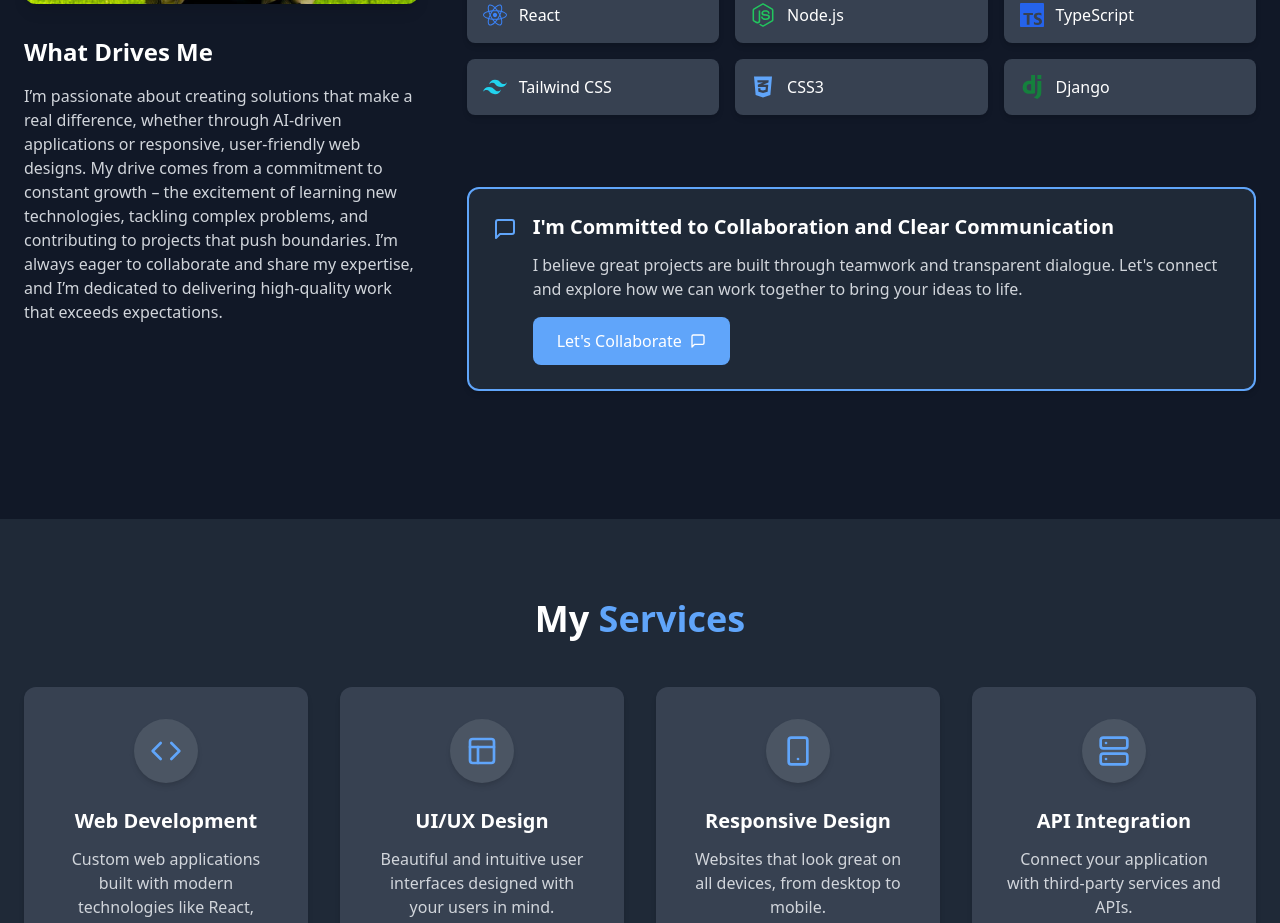
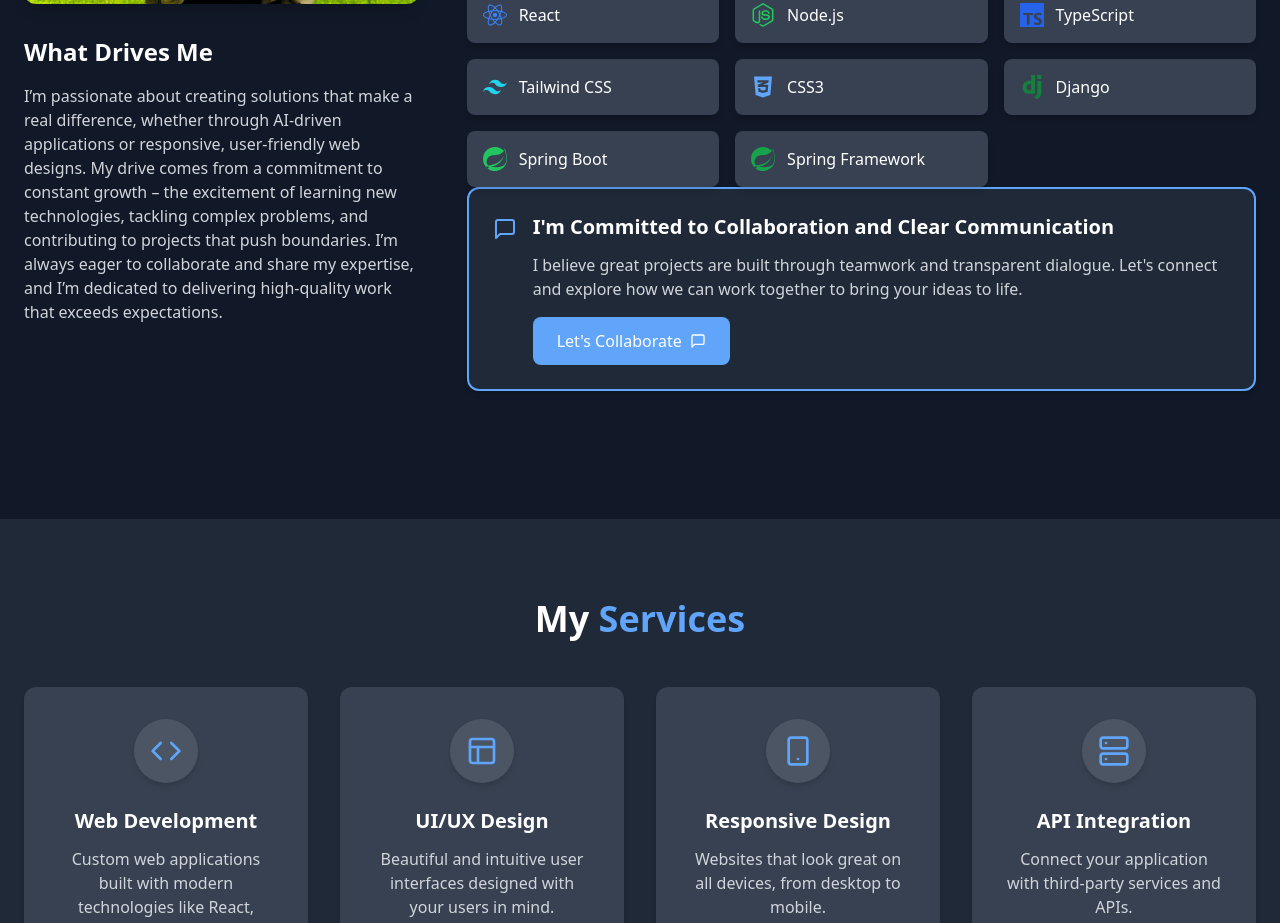
Before and after one commit to Degaga-Emiru/portfolio-website, a React (Vite) app in the folder my-portfolio/: page / in a window 1280 px wide. Shown: the part 1260-2183 px from the top of the page. Built offline with nearby package versions, Linux system fonts and the light colour scheme.

Commit message:
update the about page

```diff
--- a/my-portfolio/src/sections/About.jsx
+++ b/my-portfolio/src/sections/About.jsx
@@ -2,7 +2,7 @@ import { useState } from 'react';
 // eslint-disable-next-line no-unused-vars
 import { motion } from 'framer-motion';
 import { FaReact, FaNodeJs, FaCss3Alt } from 'react-icons/fa';
-import { SiTailwindcss, SiTypescript, SiDjango } from 'react-icons/si';
+import { SiTailwindcss, SiTypescript, SiDjango, SiSpring} from 'react-icons/si';
 import { FiAward, FiCode, FiGithub, FiBriefcase,FiMessageSquare } from 'react-icons/fi';
 import { Link } from 'react-scroll';
 
@@ -15,14 +15,16 @@ const About = () => {
     { id: 'certifications', label: 'Certifications' }
   ];
 
-  const skills = [
+const skills = [
     { name: 'React', icon: <FaReact className="text-blue-500" size={24} /> },
     { name: 'Node.js', icon: <FaNodeJs className="text-green-500" size={24} /> },
     { name: 'TypeScript', icon: <SiTypescript className="text-blue-600" size={24} /> },
     { name: 'Tailwind CSS', icon: <SiTailwindcss className="text-cyan-400" size={24} /> },
     { name: 'CSS3', icon: <FaCss3Alt className="text-blue-400" size={24} /> },
     { name: 'Django', icon: <SiDjango className="text-green-700" size={24} /> },
-  ];
+    { name: 'Spring Boot', icon: <SiSpring className="text-green-500" size={24} /> },
+    { name: 'Spring Framework', icon: <SiSpring className="text-green-600" size={24} /> },
+];
 
   const education = [
     'BSc Computer Science - Hawassa University (2023-now)',
```
